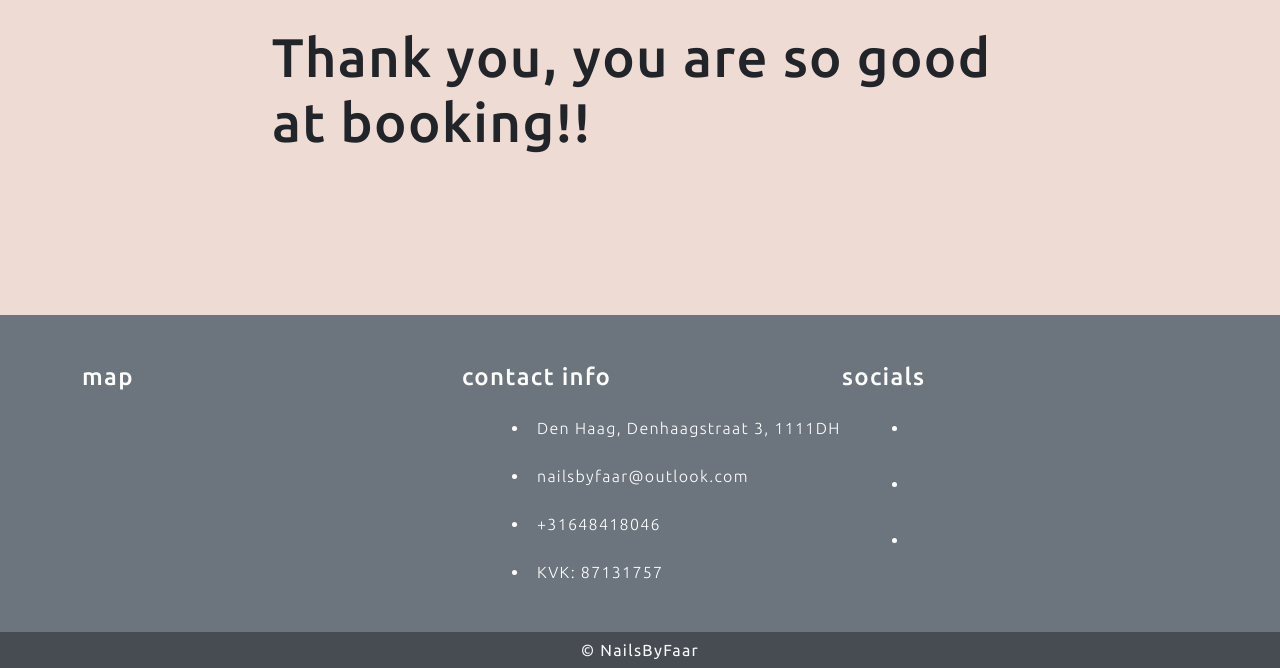
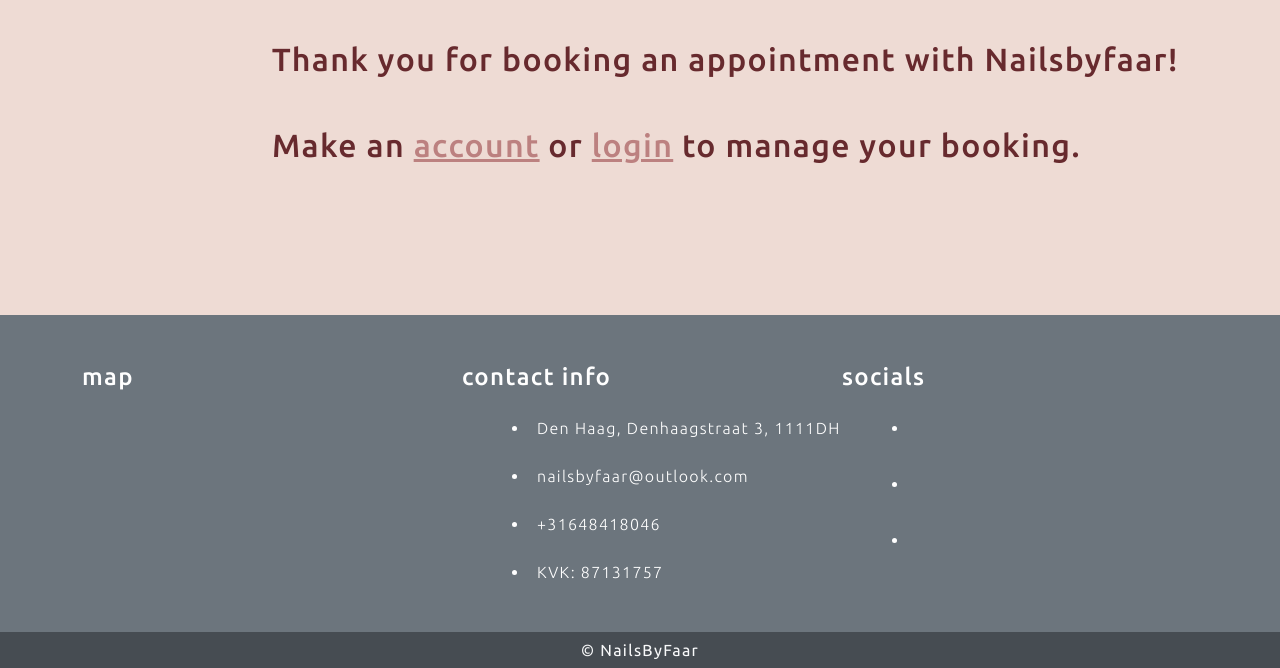
Before and after one commit to DOdrums/PortfolioProjectFour, a Django app: page /thankyou in a window 1280 px wide. Shown: the part 132-800 px from the top of the page. Run offline with Django 3.2, Linux system fonts and the light colour scheme.

Commit message:
Style thankyou page and add error page for failed bookings

```diff
--- a/salon/urls.py
+++ b/salon/urls.py
@@ -4,5 +4,6 @@ from django.urls import path, include
 urlpatterns = [
     path('', views.HomePage.as_view(), name="home"),
     path('book', views.BookingModule.as_view(), name="book"),
-    path('thankyou', views.ThankYou.as_view(), name="thankyou")
+    path('thankyou', views.ThankYou.as_view(), name="thankyou"),
+    path('book-error', views.BookError.as_view(), name="book-error"),
 ]
--- a/salon/views.py
+++ b/salon/views.py
@@ -42,14 +42,17 @@ class BookingModule(View):
         form = AppointmentForm(request.POST)
         if form.is_valid():
             form.save()
-            print("valid")
             return HttpResponseRedirect("thankyou")
         else:
             form = AppointmentForm()
-            print("not valid")
-            return HttpResponseRedirect("thankyou")
+            return HttpResponseRedirect("book-error")
 
 class ThankYou(View):
 
     def get(self, request):
         return render(request, "booked.html")
+
+class BookError(View):
+
+    def get(self, request):
+        return render(request, "book-error.html")
--- a/static/css/style.css
+++ b/static/css/style.css
@@ -17,6 +17,14 @@ h1 {
 
 h2 {
     color: #672a2e;
+}
+
+a {
+    color: #BC8180;
+}
+
+a:hover {
+    color: #a17772;
 }
 
 ul li {
--- a/templates/booked.html
+++ b/templates/booked.html
@@ -3,8 +3,13 @@
 {% block content %}
 <div class="container mt-md-5 my-2">
     <div class="row">
-        <div class="col-md-8 mt-3 offset-md-2">
-            <h1>Thank you, you are so good at booking!!</h1>
+        <div class="col-md-10 mt-3 offset-md-2">
+            <h2 class="mt-3">Thank you for booking an appointment with Nailsbyfaar!</h2>
+            <h2 class="my-5">Make an <a href="{% url 'account_signup' %}">account</a> or <a
+                    href="{% url 'account_login' %}">login</a>
+                to
+                manage your
+                booking.</h2>
         </div>
     </div>
 </div>
```
Also changed, not shown: templates/book-error.html (added, +13 -0 lines), db.sqlite3.
